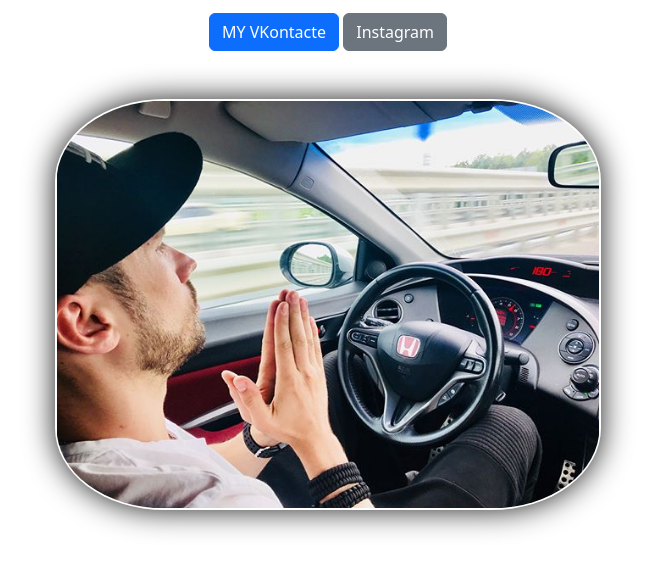
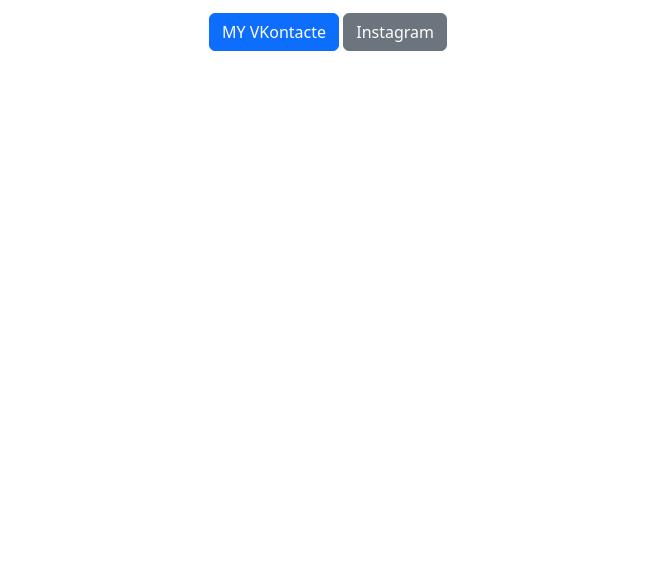
Before and after one commit to TimurGuerrero/HTML, a plain HTML site: page index.html in a window 1280 px wide. Shown: the part 595-1166 px from the top of the page, without its empty margins (312-967 px from the left). After the commit the page ends 800 px from the top, so only its background shows below. Drawn offline with nearby package versions, Linux system fonts and the light colour scheme.

Commit message:
Какие то изменения, Херню сделал)) проврить!!!

```diff
--- a/index.html
+++ b/index.html
@@ -38,10 +38,6 @@
             <button class="btn btn-secondary">Instagram</button>
           </a>
         </div>
-        <div class="container text-center my-5">
-          <div class="row">
-            <div class="col-lg-6 col-md-8 mx-auto">
-              <img class="rounded-img" src="Goga.jpg" alt="GogaPakov" />
       </div>
     </div>
   </body>
```
